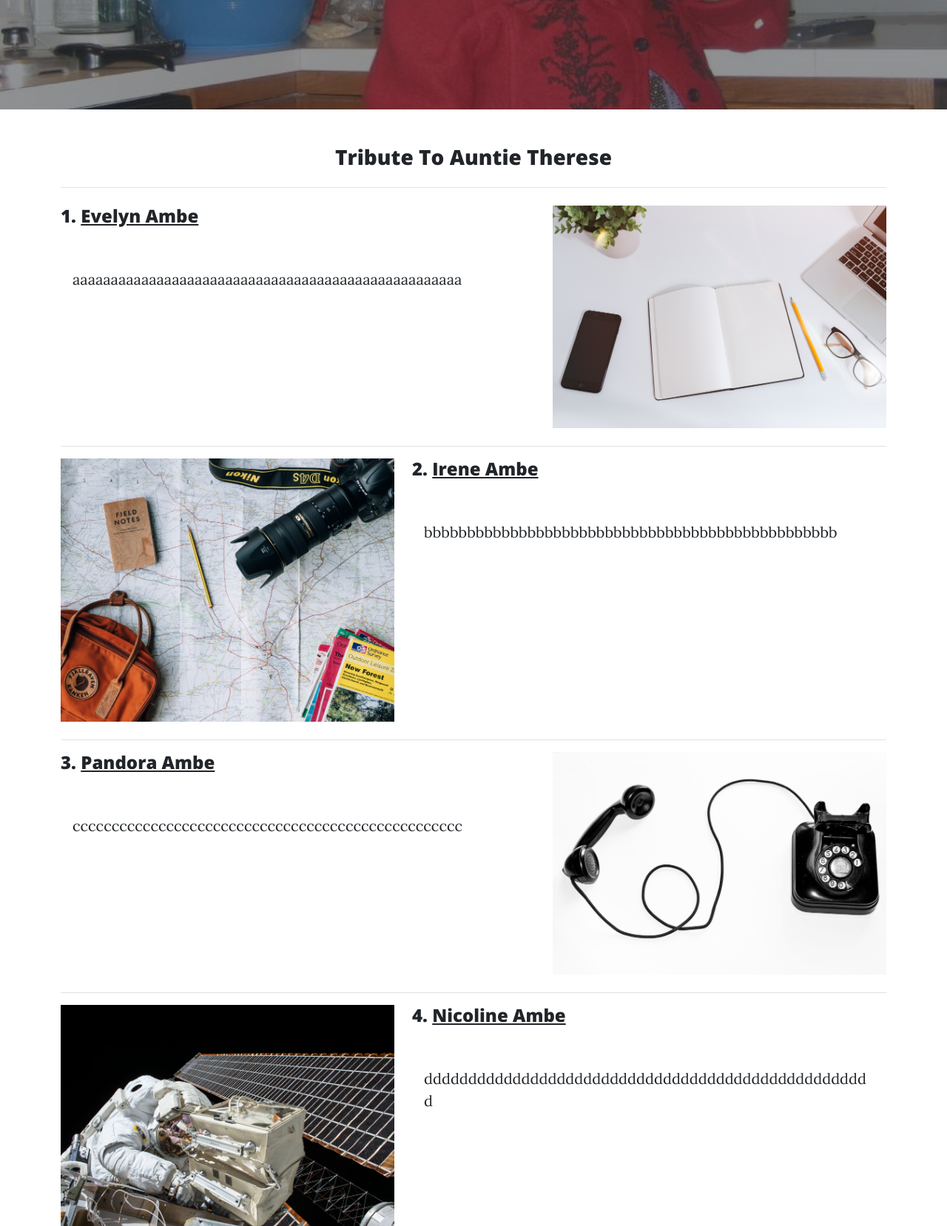
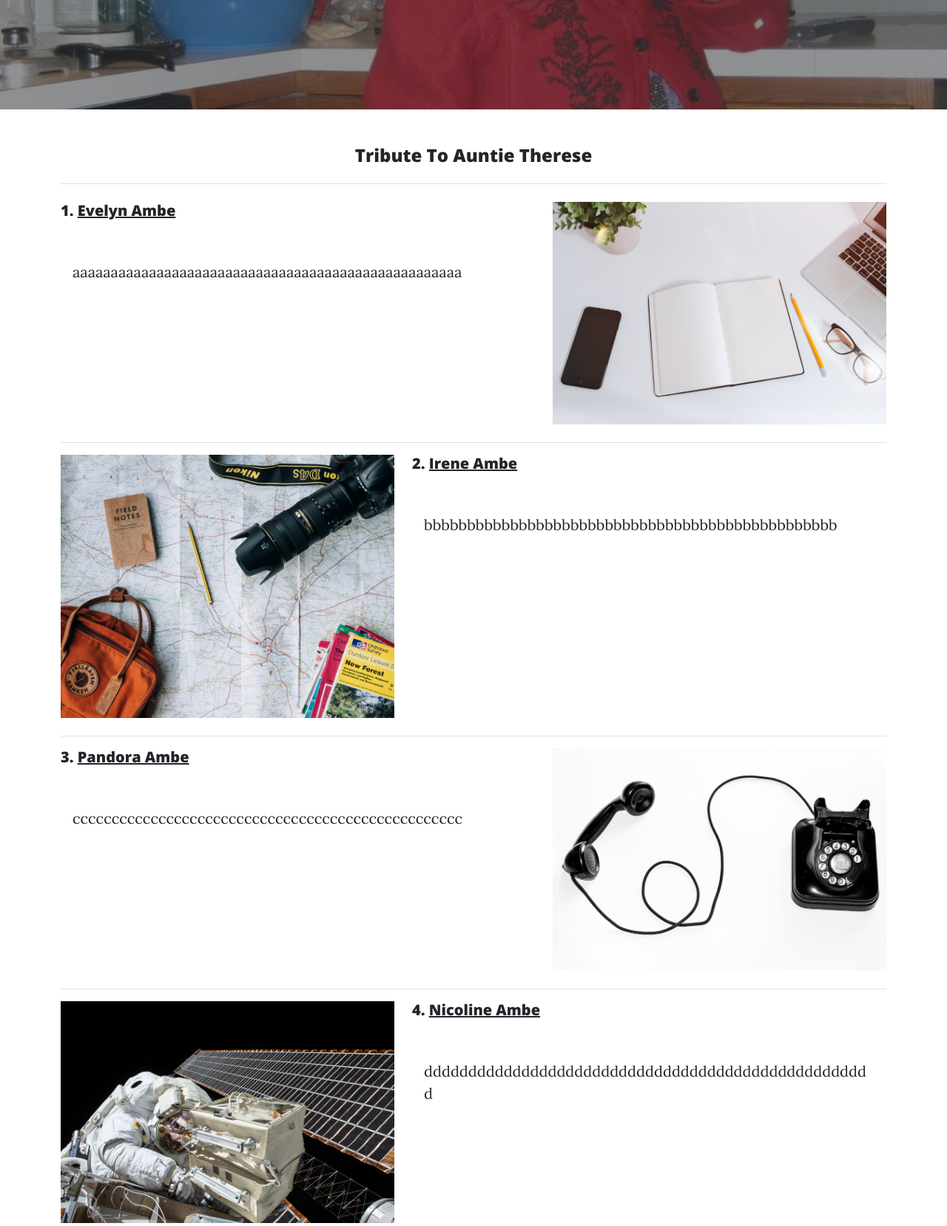
Before and after one commit to Gerardbulky/auntie_therese, a Flask app: page /about in a window 1280 px wide. Shown: the part 436-2094 px from the top of the page at 74% size. Run offline with Flask 2, Linux system fonts and the light colour scheme; some libraries are stand-ins or nearby versions.

Commit message:
added more content

```diff
--- a/templates/about.html
+++ b/templates/about.html
@@ -23,7 +23,7 @@
 {% endblock %}
 
 {% block content %}
-<h3 class="text-center">{{ page_title }}</h3>
+<h4 class="text-center">{{ page_title }}</h4>
 <hr class="featurette my-4">
 
 {% for collect in collection %}
@@ -31,7 +31,7 @@
     {% if loop.index % 2 != 0 %}
 
     <div class="col-md-7">
-        <h4><a href="/about/{{ collect.url }}"> {{ loop.index }}. <u>{{ collect.name }}</u></a></h4>
+        <h5><a href="/about/{{ collect.url }}"> {{ loop.index }}. <u>{{ collect.name }}</u></a></h5>
         <div class="cards" style="width: 100%;">
             <div class="card-body">
                 <p class="card-text">{{ collect.description }}</p>
@@ -48,7 +48,7 @@
         <img src="{{ collect.image_source }}" alt="" class="featurette-image imga-responsive">
     </div>
     <div class="col-md-7">
-        <h4><a href="/about/{{ collect.url }}"> {{ loop.index }}. <u>{{ collect.name }}</u></a></h4>
+        <h5><a href="/about/{{ collect.url }}"> {{ loop.index }}. <u>{{ collect.name }}</u></a></h5>
         <div class="cards" style="width: 100%;">
             <div class="card-body">
                 <p class="card-text">{{ collect.description }}</p>
```
